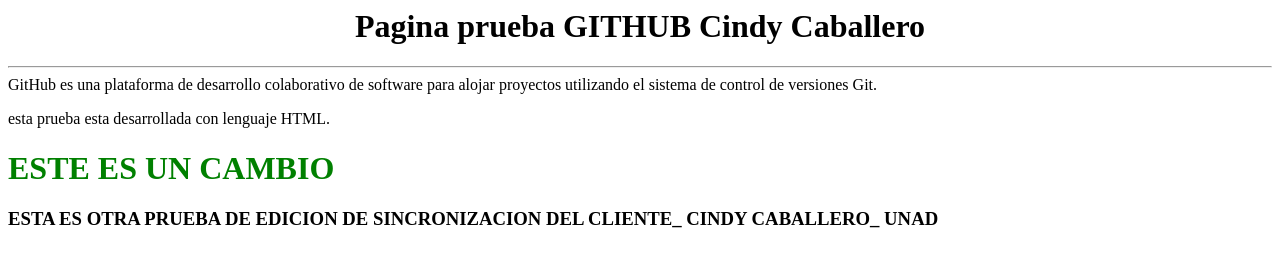
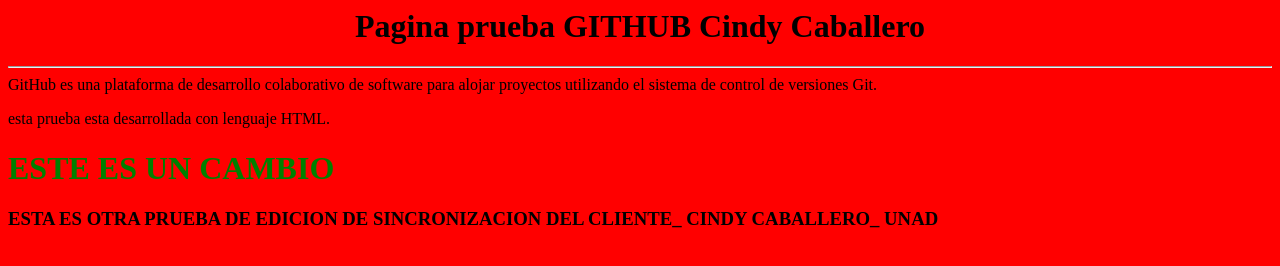
Before and after one commit to CindyCaballero/CindyCaballero.github.io, a plain HTML site: page index.html in a window 1280 px wide. Drawn offline with Linux system fonts and the light colour scheme.

Commit message:
Mi sitio web
cambio de color

```diff
--- a/index.html
+++ b/index.html
@@ -1,7 +1,7 @@
 
 <html>
 <head>
-
+<body BGCOLOR="#ff0000">
 <title> UNAD Cindy Caballero </title>
 
 <H1> <CENTER> Pagina prueba GITHUB Cindy Caballero </CENTER> </H1>
@@ -12,6 +12,6 @@ GitHub es una plataforma de desarrollo colaborativo de software para alojar proy
 <H1><FONT COLOR="GREEN">ESTE ES UN CAMBIO</FONT></H1>
 <H3> ESTA ES OTRA PRUEBA DE EDICION DE SINCRONIZACION DEL CLIENTE_ CINDY CABALLERO_ UNAD</H3>
 </head>
-<body>
+
 </body>
 </html>
```
